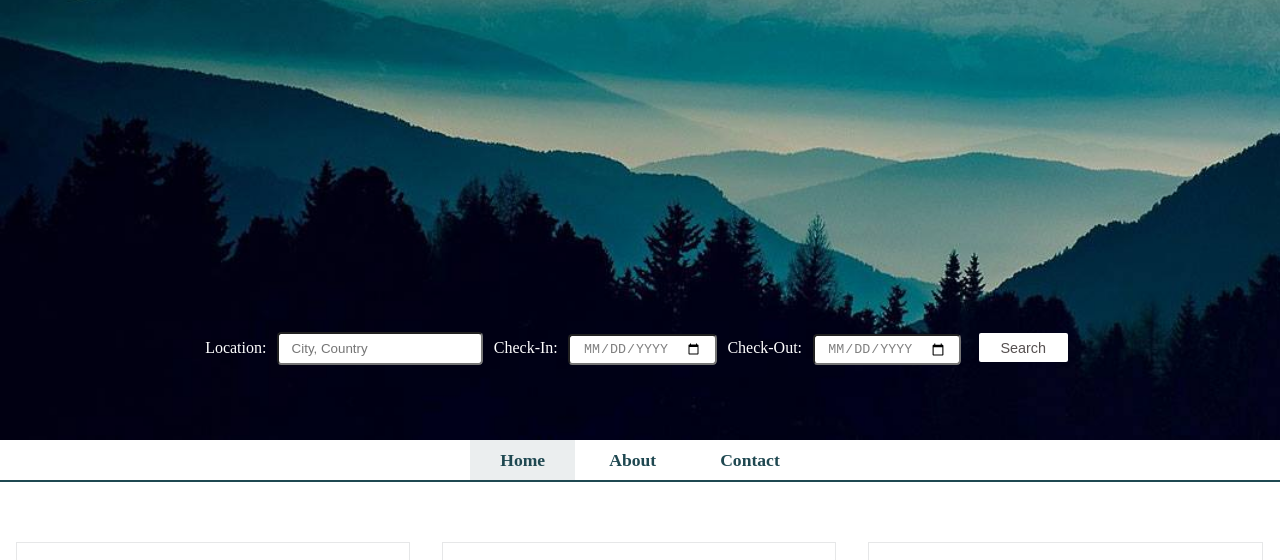
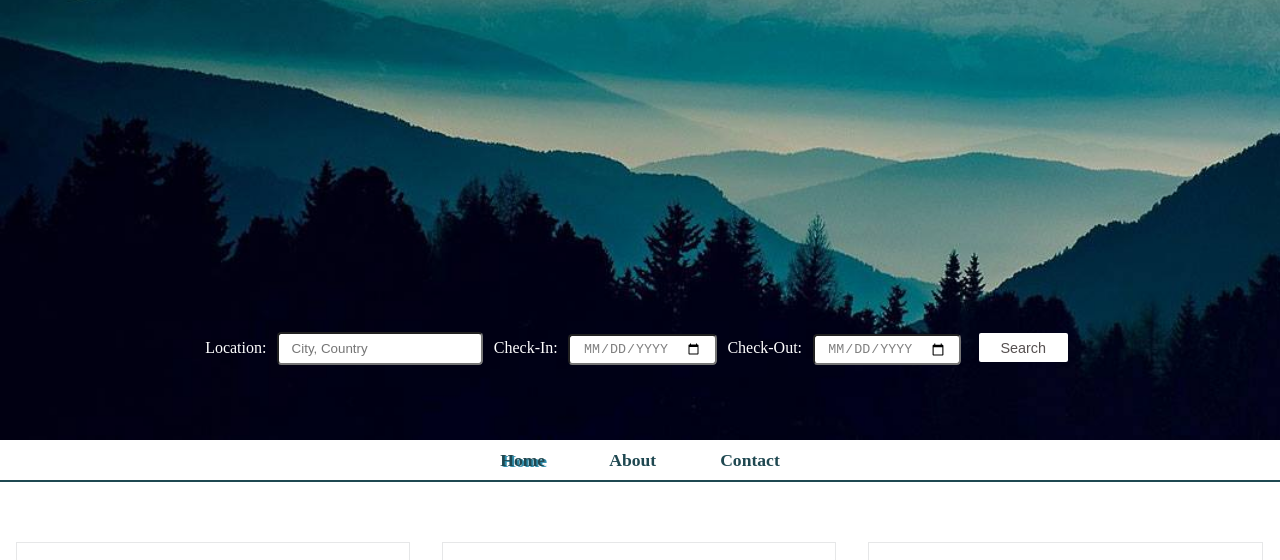
Before and after one commit to nkhaduri/JS-Final-Project, a website: page src/index.html in a window 1280 px wide. In both pictures the pointer is over the element "Home". Shown: the part 160-720 px from the top of the page. Drawn offline with Linux system fonts and the light colour scheme; some packages are replaced by stand-ins of ours.

Commit message:
Cast shadow from navbar links

```diff
--- a/src/css/style.css
+++ b/src/css/style.css
@@ -272,13 +272,12 @@ input[type=date]::-webkit-inner-spin-button {
 	font-size: 1.1em;
 	background-color: #FFF;
 	border: hidden;
-	cursor: pointer;
 	display: inline-block;
 	font-weight: 600;
 }
 
 .navbar-inner-div:hover {
-	background-color: #ebeeef;
+	text-shadow: 2px 1px #2f8dac;
 }
 
 #contact-inner-div {
@@ -286,6 +285,7 @@ input[type=date]::-webkit-inner-spin-button {
 }
 
 a.navbar-link {
+	cursor: pointer;
 	line-height: 40px;
 	text-decoration: none;
 	color: #1F4851;
```
